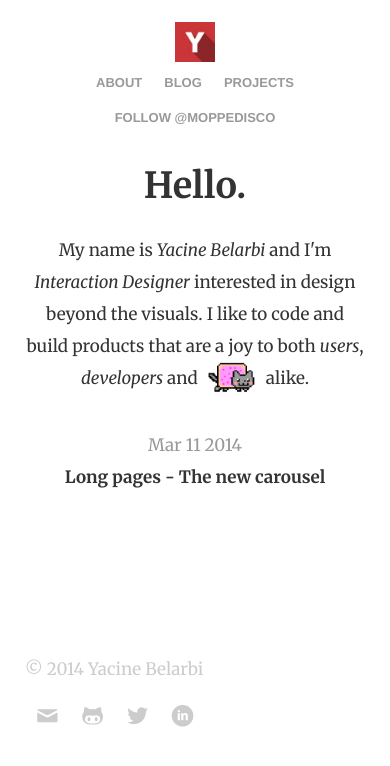
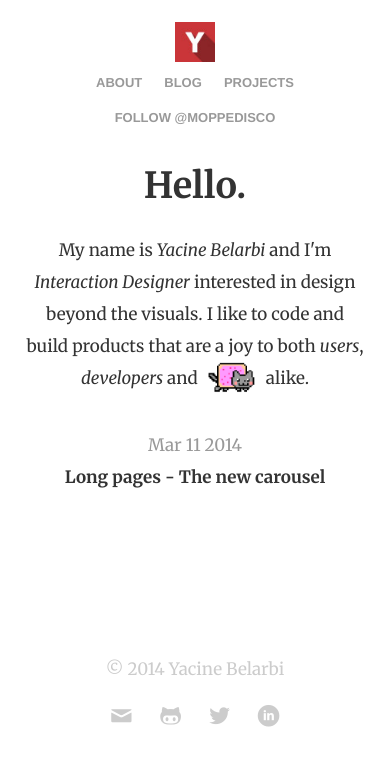
Before and after one commit to moppedisco/blog, a Jekyll site: the page built from index.html, in a window 390 px wide. Shown: the top 766 px of the page. Built offline with Jekyll 4.4.1, drawn with Linux system fonts in a browser that asks for light colours; Markdown is read by kramdown in place of the engine named in the settings; comment, search, counter and statistics services are not loaded.

Commit message:
footer and nav mobile fixes

```diff
--- a/css/style.css
+++ b/css/style.css
@@ -1587,11 +1587,12 @@ time {
 @media (min-width: 760px) {
   .page {
     max-width: 760px;
+  }
+}
+@media (min-width: 761px) {
+  .page {
     padding: 0;
   }
-}
-@media (min-width: 1280px) {
-
 }
 .icon {
   font-family: 'entypo';
@@ -1675,11 +1676,13 @@ a.icon {
   color: #333;
 }
 .twitter-follow-button {
-  margin-top: 6px;
+  display: block;
+  margin: 6px auto 0;
 }
 @media (min-width: 760px) {
   .twitter-follow-button {
     float: right;
+    display: inline;
   }
 }
 .touch .twitter-follow-button {
@@ -1830,6 +1833,9 @@ a.icon {
   text-align: right;
   overflow: hidden;
 }
+.site-foot {
+  text-align: center;
+}
 .site-foot a {
   color: #ccc;
   -webkit-transition: color 0.2s;
@@ -1837,11 +1843,10 @@ a.icon {
   -ms-transition: color 0.2s;
   -o-transition: color 0.2s;
   transition: color 0.2s;
-  float: left;
 }
 @media (min-width: 760px) {
   .site-foot a {
-    float: none;
+    float: right;
   }
 }
 .site-foot a:hover {
@@ -1851,6 +1856,7 @@ a.icon {
   text-align: left;
   padding: 8px 0;
   display: block;
+  text-align: center;
 }
 @media (min-width: 760px) {
   .site-foot span {
```
Also changed, not shown: css/style.less (+12 -6 lines).
